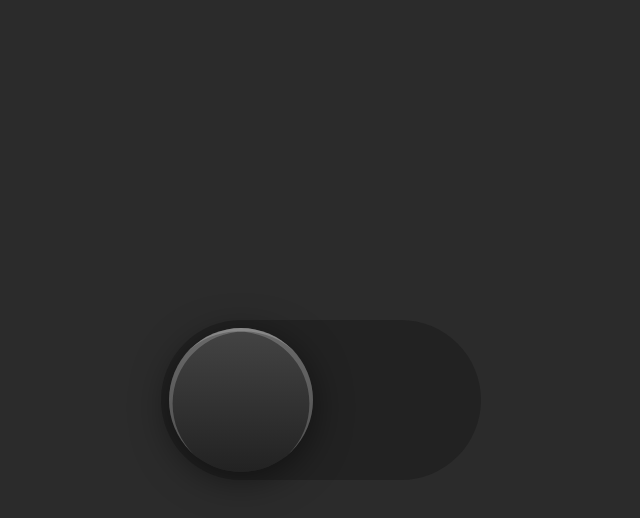
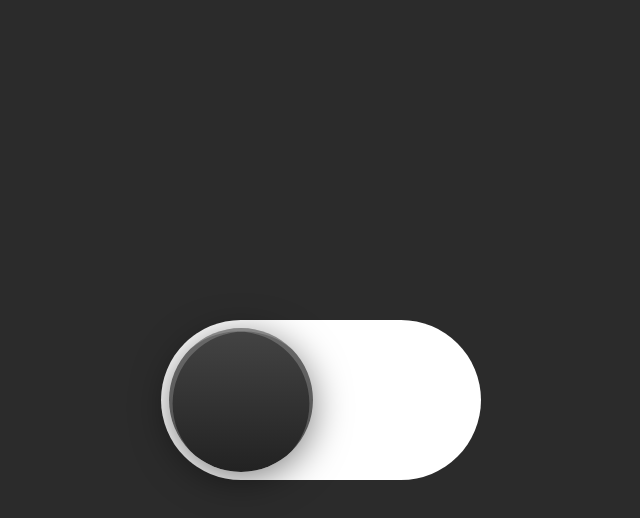
Before and after one commit to satyasaadhika/Toggle-button, a plain HTML site: page index.html in a window 1280 px wide. Both pictures are taken after a click on the checkbox 640 px from the left and 400 px from the top of the page. Shown: the whole page, without its empty margins (319-959 px from the left). Drawn offline with Linux system fonts and the light colour scheme.

Commit message:
added style to checkbox checked

```diff
--- a/style.css
+++ b/style.css
@@ -38,3 +38,9 @@ body{
                inset 4px 4px rgba(255, 255, 255,0.2),
                inset -4px 4px rgba(255, 255, 255,0.2)
 }
+.checkbox:checked{
+    background: #fff;
+    box-shadow: inset 0 2px 60px rgba(0,0,0,0.1),
+                inset 0 2px 8px rgba(0,0,0,0.1),
+                inset 0 -4px 4px rgba(0,0,0,0.1),
+}
```
